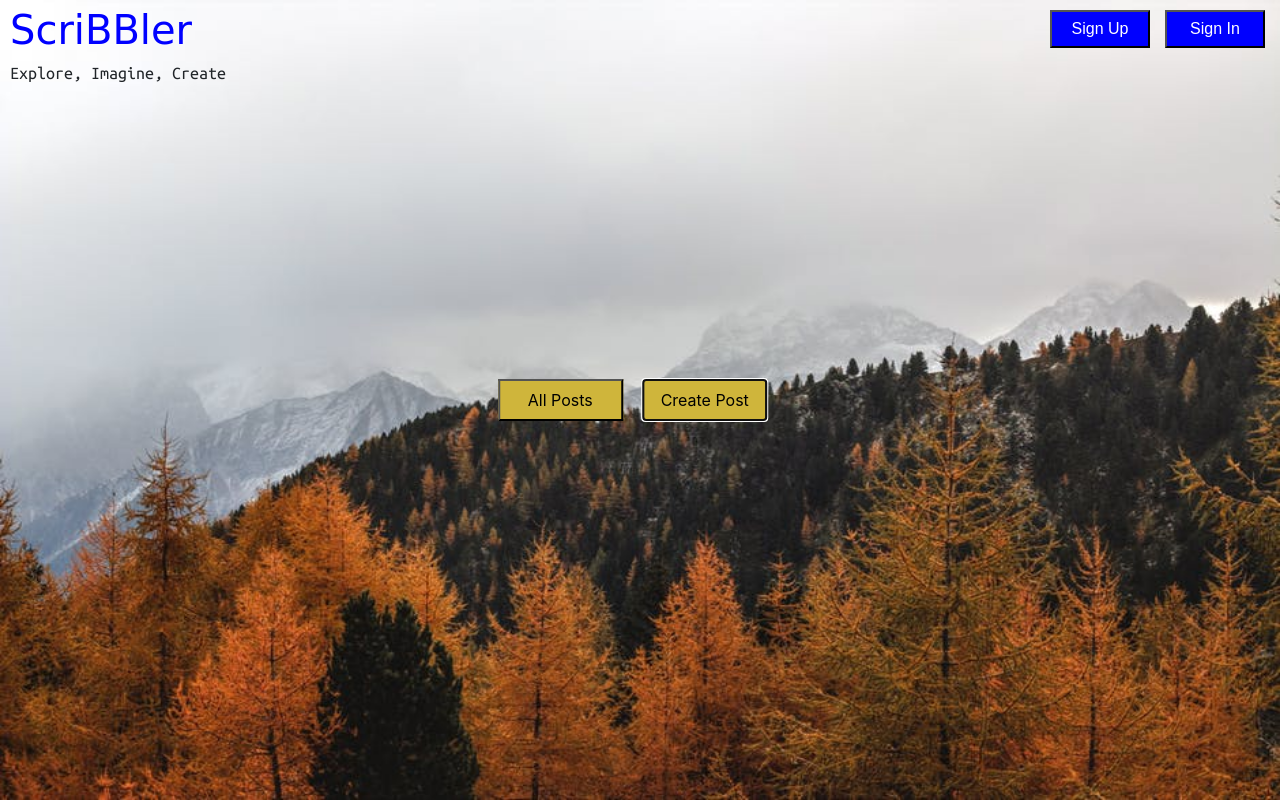
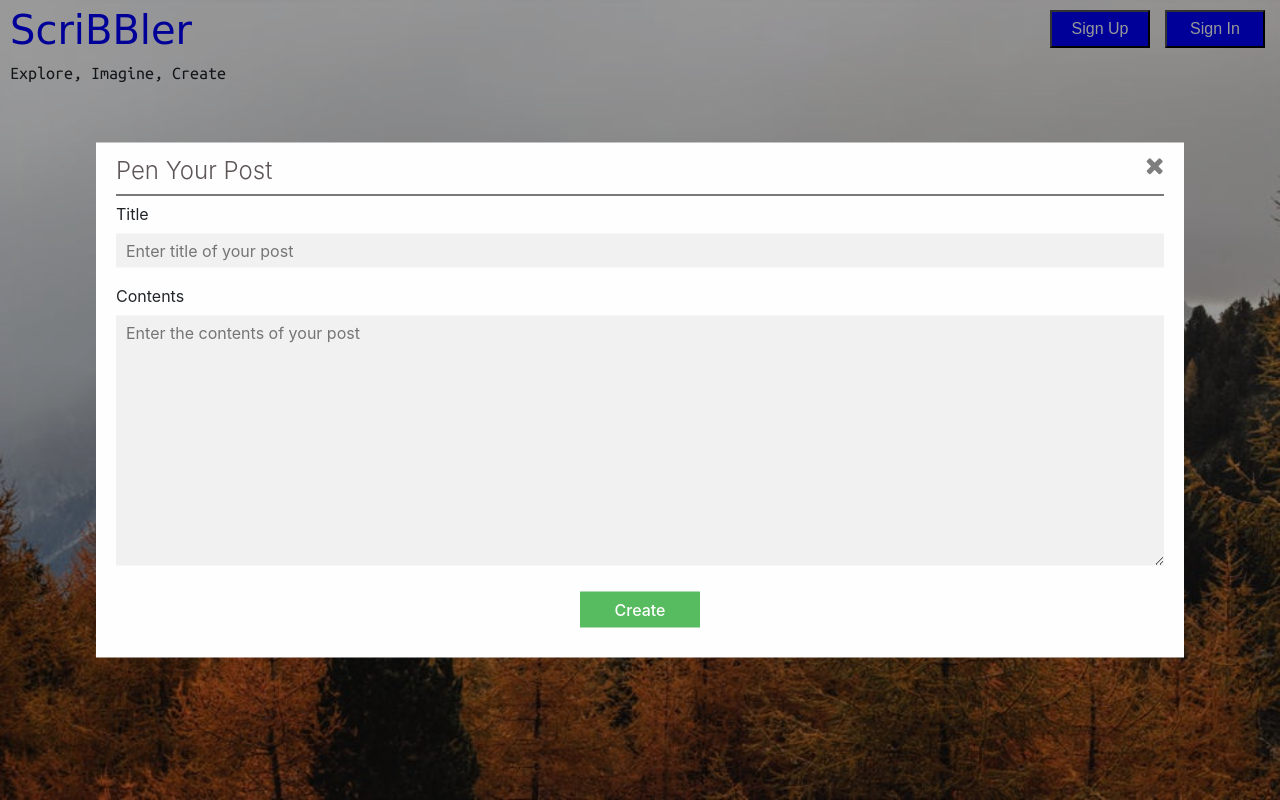
Before and after one commit to pavankarthiktanikanti/scribbler, a plain HTML site: page index.html in a window 1280 px wide. Both pictures are taken after a click on the button "Create Post". Drawn offline with nearby package versions, Linux system fonts and the light colour scheme; files that its build step writes are made by us from their sources; a web font is replaced by a local one.

Commit message:
Bind events to All Posts & Create Post Buttons
- Navigate the postslist page on click of All Posts.

- Show Pen Your Post Modal on click of Create Post.

```diff
--- a/css/index.css
+++ b/css/index.css
@@ -30,3 +30,35 @@ body {
   width: 125px;
   background-color: #CFB53B;
 }
+
+/* Styling the Modal body to position at the center of page */
+
+.post-modal-container {
+  background-color: #fefefe;
+  margin: auto;
+  padding: 0px 10px;
+  width: 85%;
+  position: absolute;
+  top: 50%;
+  right: 50%;
+  transform: translate(50%, -50%);
+}
+
+/* Styling the Create button on the Post Modal */
+
+.btn-green-center {
+  width: 120px;
+  background-color: #57BC60;
+  border: 0px;
+  text-align: center;
+  padding: 6px 10px;
+  margin: 10px 0px 30px 0px;
+  color: white;
+  font-weight: 500;
+}
+
+/* Align the button Create to the center of modal */
+
+#createPostFooter {
+  text-align: center;
+}
--- a/index.html
+++ b/index.html
@@ -49,8 +49,43 @@
     <!-- Welcome Back Sign in Modal, Markup will be populated through common.js -->
     <div id="welcomeBackModal"></div>
 
+    <!-- Pen Your Post Modal which will be shown on clicking the button Create Post -->
+    <div id="postModal" class="modal">
+        <div class="post-modal-container">
+            <!-- Modal Header Part with title and button to close the modal -->
+            <div class="modal-header-container">
+                <h4 class="modal-title" id="postModalLabel">Pen Your Post</h4>
+                <button type="button" class="close" onclick="dismissModal(postModal)" aria-label="Close">
+                    <span aria-hidden="true"><i class="fa fa-times" aria-hidden="true"></i></span>
+                </button>
+                <hr />
+            </div>
+            <!-- Modal Body witth input elements for title and content of Post along with Create submit button -->
+            <div class="modal-body-div">
+                <form id="postForm">
+                    <div class="form-group">
+                        <label for="postInputTitle">Title</label>
+                        <input type="text" class="modal-input" id="postInputTitle" aria-describedby="postInputTitleHelp"
+                            placeholder="Enter title of your post" required>
+                    </div>
+                    <div class="form-group">
+                        <label for="postInputContents">Contents</label>
+                        <textarea class="modal-input" id="postInputContents" rows="10"
+                            aria-describedby="postInputContentsHelp" placeholder="Enter the contents of your post"
+                            required></textarea>
+                    </div>
+                </form>
+                <div id="createPostFooter">
+                    <button id="modalCreateBtn" form="postForm" class="btn-green-center">Create</button>
+                </div>
+            </div>
+        </div>
+    </div>
+
     <!-- Include script file at the end of body, script runs after page is loaded -->
     <script src="./js/common.js"></script>
+    <!-- Include script file for enabling events for the buttons in the body of page -->
+    <script src="./js/index.js"></script>
 </body>
 
 </html>
--- /dev/null
+++ b/js/index.js
@@ -0,0 +1,10 @@
+/* On click of All Posts button, redirect to postslist page */
+document.getElementById('allPostsBtn').addEventListener('click', function () {
+    window.location.href = "./html/postslist.html";
+});
+
+var postModal = document.getElementById('postModal');
+/* Bind event for Create Post button to show the modal Pen Your Post */
+document.getElementById('createPostBtn').onclick = function () {
+    postModal.style.display = 'block';
+}
```
